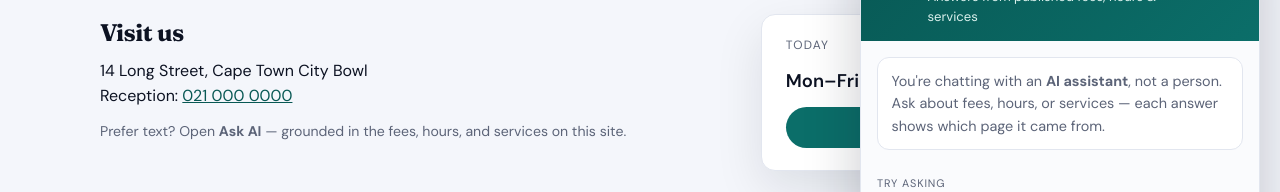
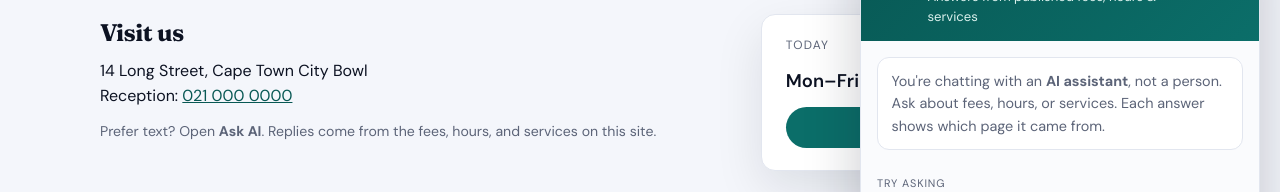
Before and after one commit to JoshStevens582/counter, a React (Vite) app in the folder frontend/: page / in a window 1280 px wide. Both pictures are taken after a click on the button "Open chat". Shown: the part 1607-1799 px from the top of the page. Built offline with nearby package versions, Linux system fonts and the light colour scheme.

Commit message:
Replace em dashes in public copy so the demo site reads less like generated text.
Co-authored-by: Cursor <cursoragent@cursor.com>

```diff
--- a/frontend/index.html
+++ b/frontend/index.html
@@ -5,7 +5,7 @@
     <meta name="viewport" content="width=device-width, initial-scale=1.0" />
     <meta
       name="description"
-      content="Cape Town Physio — physiotherapy in the City Bowl. Session fees, hours, and services."
+      content="Cape Town Physio: physiotherapy in the City Bowl. Session fees, hours, and services."
     />
     <meta name="theme-color" content="#085854" />
     <link rel="preconnect" href="https://fonts.googleapis.com" />
--- a/frontend/src/App.tsx
+++ b/frontend/src/App.tsx
@@ -157,8 +157,8 @@ export function App() {
                 Reception: <a href="tel:+27210000000">021 000 0000</a>
               </p>
               <p className="fine">
-                Prefer text? Open <strong>Ask AI</strong> — grounded in the fees,
-                hours, and services on this site.
+                Prefer text? Open <strong>Ask AI</strong>. Replies come from the
+                fees, hours, and services on this site.
               </p>
             </div>
             <div className="visit-card">
--- a/frontend/src/ChatWidget.tsx
+++ b/frontend/src/ChatWidget.tsx
@@ -137,7 +137,7 @@ export function ChatWidget({ open, onToggle }: Props) {
               <div className="chat-welcome">
                 <p>
                   You&apos;re chatting with an <strong>AI assistant</strong>, not a
-                  person. Ask about fees, hours, or services — each answer shows
+                  person. Ask about fees, hours, or services. Each answer shows
                   which page it came from.
                 </p>
               </div>
```
Also changed, not shown: 2 other files (tests, documents, lock files or other folders).
